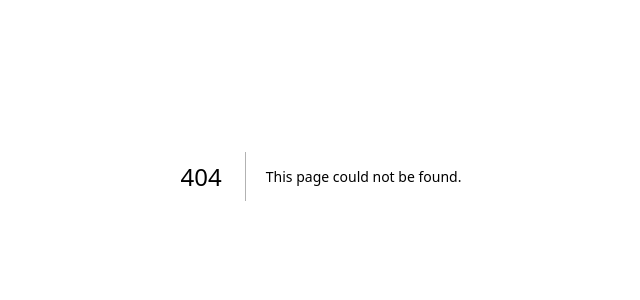
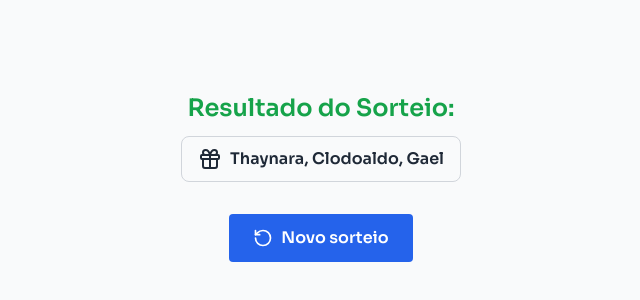
Before and after one commit to ClodoaldoDantas/sorteador-online, a Next.js app: page /resultado in a window 1280 px wide. Before the commit this address had no page. Shown: the part 224-524 px from the top of the page, without its empty margins (319-959 px from the left). Built offline with nearby package versions, Linux system fonts and the light colour scheme.

Commit message:
Tela de Resultado

```diff
--- a/src/app/globals.scss
+++ b/src/app/globals.scss
@@ -18,6 +18,7 @@
 
   --blue-600: #2563eb;
   --blue-700: #1d4ed8;
+  --green-600: #16a34a;
   --white: #ffffff;
 }
 
--- /dev/null
+++ b/src/app/resultado/page.module.scss
@@ -0,0 +1,31 @@
+.wrapper {
+  display: flex;
+  flex-direction: column;
+
+  align-items: center;
+  justify-content: center;
+  text-align: center;
+}
+
+.title {
+  font-size: 1.5rem;
+  color: var(--green-600);
+}
+
+.result {
+  border-radius: 8px;
+  padding: 0.625rem 1rem;
+  border: 1px solid var(--gray-300);
+
+  width: fit-content;
+  margin: 0 auto;
+
+  display: flex;
+  align-items: center;
+  gap: 0.5rem;
+
+  color: var(--gray-800);
+  font-weight: 600;
+
+  margin: 0.625rem 0 2rem;
+}
--- /dev/null
+++ b/src/app/resultado/page.tsx
@@ -0,0 +1,27 @@
+'use client'
+
+import { Center } from '@/components/Center'
+import { Container } from '@/components/Container'
+import { Gift, RotateCcw } from 'lucide-react'
+import { Button } from '@/components/Button'
+
+import styles from './page.module.scss'
+
+export default function Resultado() {
+  return (
+    <Center>
+      <Container className={styles.wrapper}>
+        <h2 className={styles.title}>Resultado do Sorteio:</h2>
+
+        <div className={styles.result}>
+          <Gift size={24} />
+          <span>Thaynara, Clodoaldo, Gael</span>
+        </div>
+
+        <Button>
+          <RotateCcw size={20} /> Novo sorteio
+        </Button>
+      </Container>
+    </Center>
+  )
+}
--- a/src/app/sorteador-de-numeros/page.module.scss
+++ b/src/app/sorteador-de-numeros/page.module.scss
@@ -9,10 +9,6 @@
 }
 
 .form {
-  input {
-    max-width: 10rem;
-  }
-
   span {
     font-size: 1.125rem;
     color: var(--gray-700);
```
